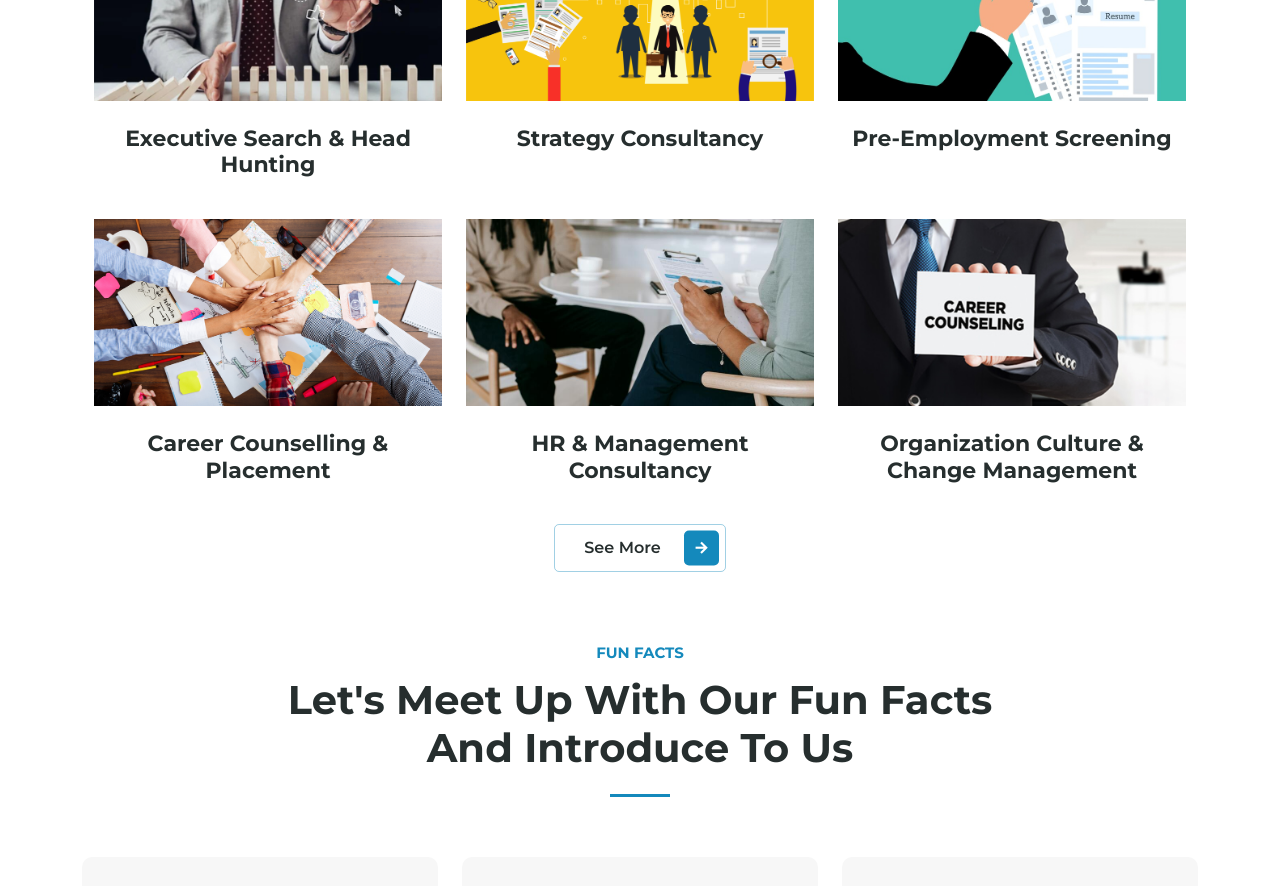
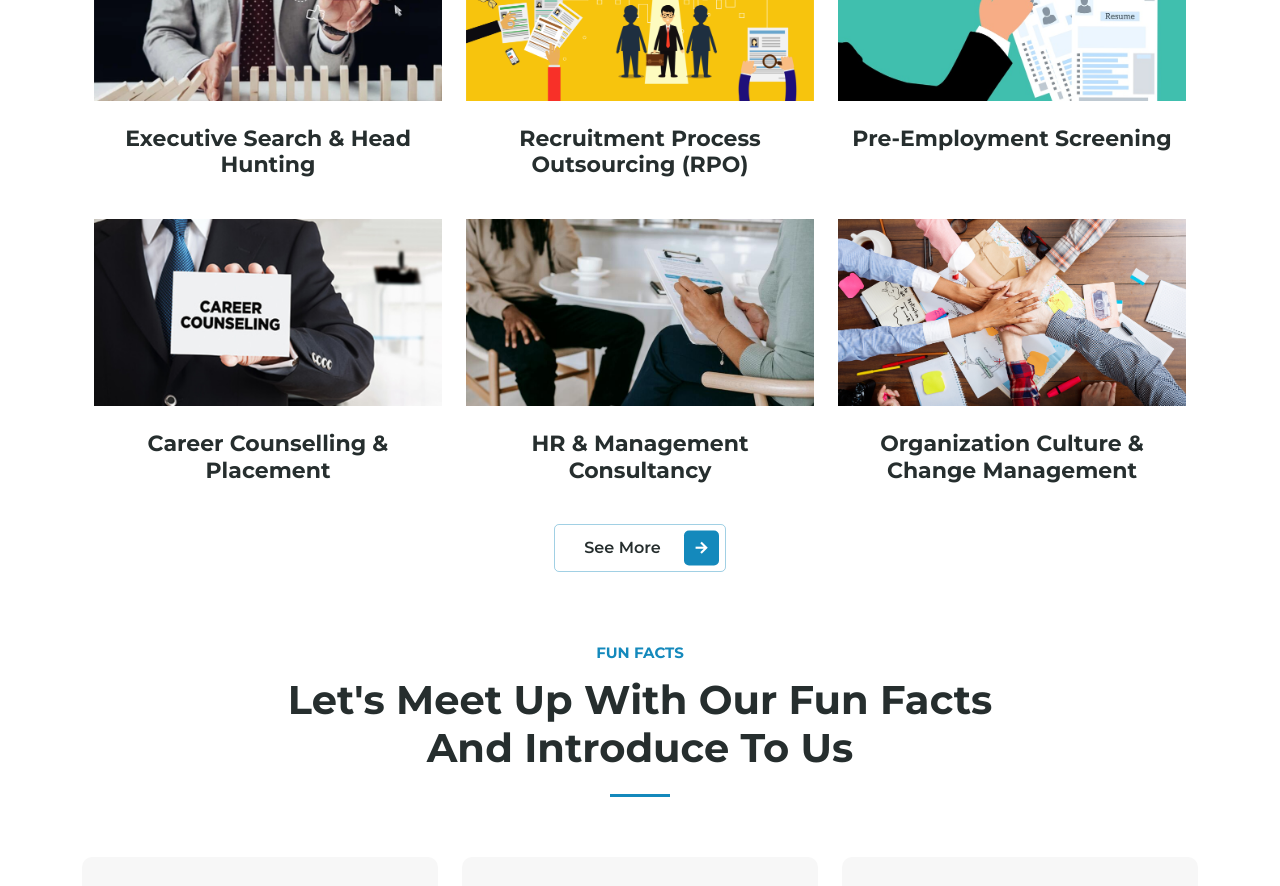
Before and after one commit to MostasirMahim/talentracker-demo, a Next.js app: page / in a window 1280 px wide. Shown: the part 1780-2666 px from the top of the page. Built offline with nearby package versions, Linux system fonts and the light colour scheme; no server answers.

Commit message:
Updated service info in home page

```diff
--- a/src/components/HomeDemo1/ServicesOverview.js
+++ b/src/components/HomeDemo1/ServicesOverview.js
@@ -12,17 +12,18 @@ const projects = [
     title: "Executive Search & Head Hunting",
     category: "Financial",
     linkText: "Read More",
-    detailsUrl: "/projects/details",
+    detailsUrl: "/services/1",
   },
   {
     id: 2,
     image: "/images/services_images/2_Recruitment_process_outsourcing.png",
     altText: "Recruitment Process Outsourcing (RPO)",
-    title: "Strategy Consultancy",
+    title: "Recruitment Process Outsourcing (RPO)",
     category: "Strategy",
     linkText: "Read More",
-    detailsUrl: "/projects/details",
+    detailsUrl: "/services/2",
   },
+
   {
     id: 3,
     image: "/images/services_images/3_Pre-Employment_Check.jpg",
@@ -30,16 +31,17 @@ const projects = [
     title: "Pre-Employment Screening",
     category: "Consultancy",
     linkText: "Read More",
-    detailsUrl: "/projects/details",
+    detailsUrl: "/services/3",
   },
   {
     id: 4,
-    image: "/images/services_images/4_Career_Counseling.jpg",
+    image:
+      "/images/services_images/6_Organization_Culture__Change_Management.jpg",
     altText: "Project Image",
     title: "Career Counselling & Placement",
     category: "Consultancy",
     linkText: "Read More",
-    detailsUrl: "/projects/details",
+    detailsUrl: "/services/4",
   },
   {
     id: 5,
@@ -48,17 +50,16 @@ const projects = [
     title: "HR & Management Consultancy",
     category: "Business",
     linkText: "Read More",
-    detailsUrl: "/projects/details",
+    detailsUrl: "/services/5",
   },
   {
     id: 6,
-    image:
-      "/images/services_images/6_Organization_Culture__Change_Management.jpg",
+    image: "/images/services_images/4_Career_Counseling.jpg",
     altText: "Project Image",
     title: "Organization Culture & Change Management",
     category: "Marketing",
     linkText: "Read More",
-    detailsUrl: "/projects/details",
+    detailsUrl: "/services/6",
   },
 ];
 
```
